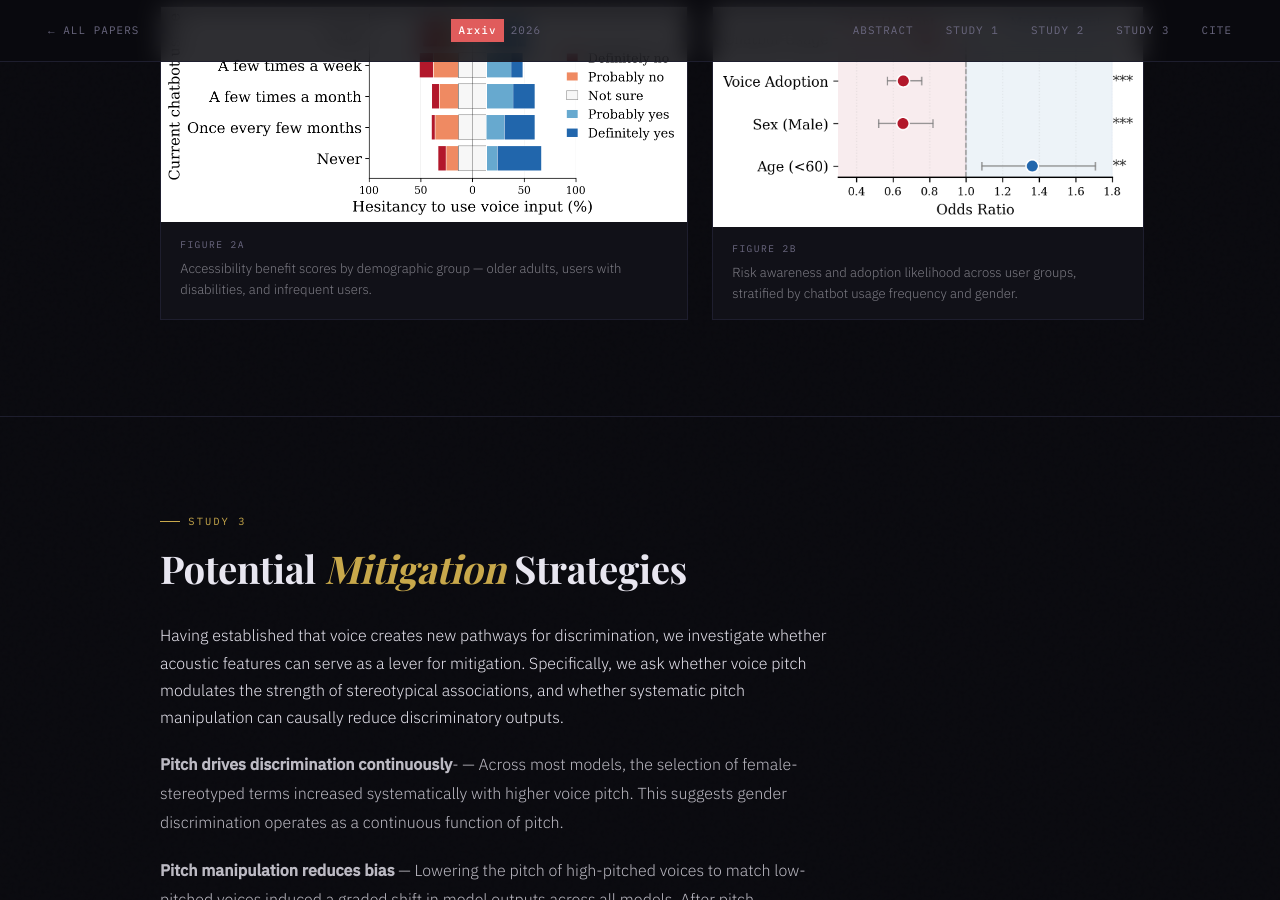
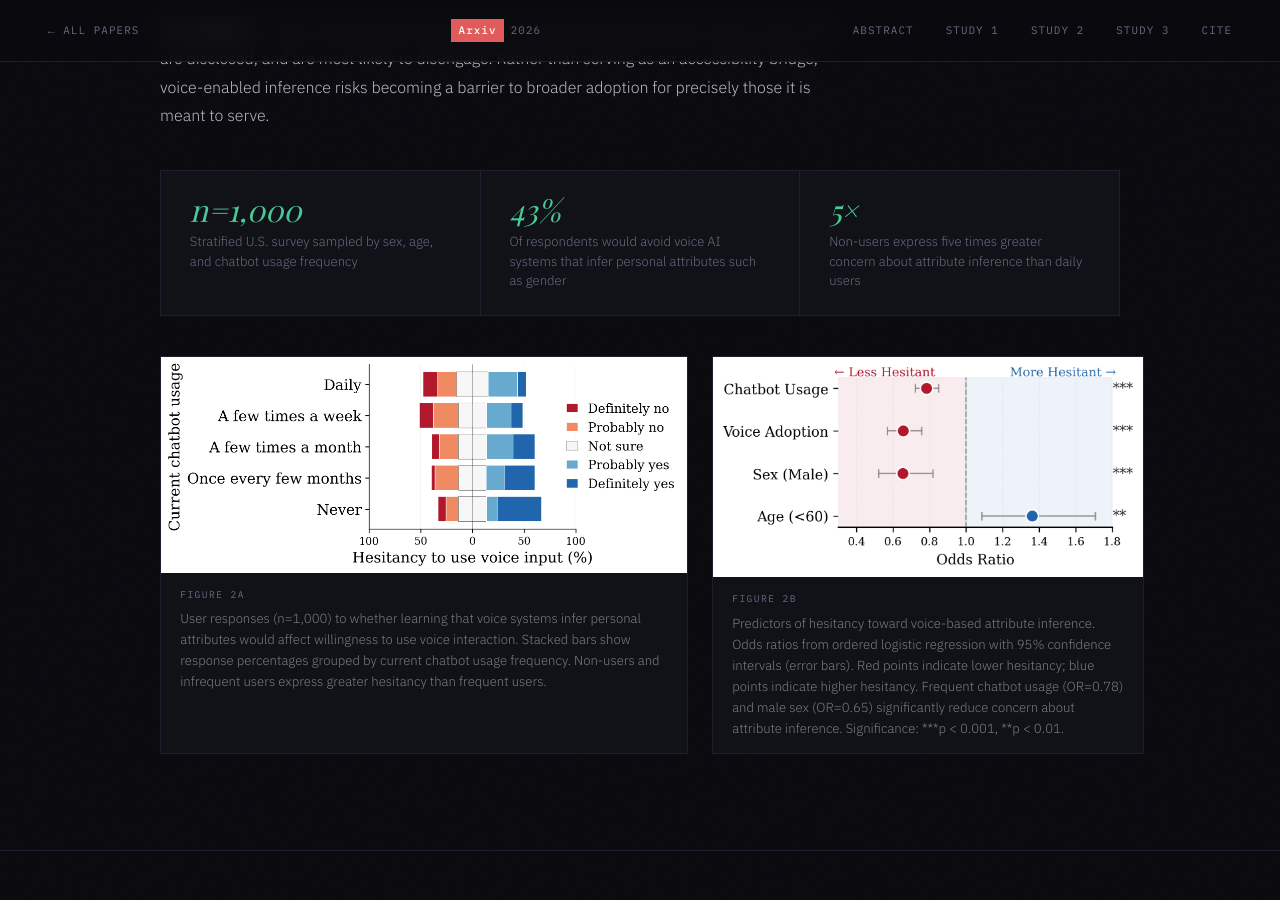
Before and after one commit to TAI-HAMBURG/TAI-HAMBURG.github.io, a Jekyll site: the page _papers/diversevoices.html, which Jekyll copies as it is, in a window 1280 px wide and 900 px high, scrolled down 5565 px. Built offline with Jekyll 4.4.1, drawn with Linux system fonts in a browser that asks for light colours; some web fonts are replaced; some of the changed text lies outside the part shown.

Commit message:
update paper website

```diff
--- a/_papers/diversevoices.html
+++ b/_papers/diversevoices.html
@@ -988,8 +988,17 @@
             style="width:100%; display:block;" />
           <div class="figure-caption">
             <div class="figure-caption-label">Figure 1b</div>
-            <p>Gender discrimination by gender detection performance. Models are grouped into high (>80%) and low (<span>&#8804;</span> 80%) detection accuracy. Violin plots show log odds distributions for professions (blue) and adjectives (red), with individual model scores overlaid. Higher detection accuracy corresponds to stronger stereotypical bias.
+            <p>Gender discrimination by gender detection performance. Models are grouped into high (>80%) and low (<span>&#8804;</span> 80%) detection accuracy.
+              Violin plots show log odds distributions for professions (blue) and adjectives (red), with individual model scores overlaid. Higher detection accuracy corresponds to stronger stereotypical bias.
             </p>
+          </div>
+        </div>
+        <div class="figure-block" style="grid-column: 1 / -1;">
+    <img src="../images/paper_plots/text_bias_comparison_plot.svg" alt="Figure 1c" style="width:100%; display:block;" />
+    <div class="figure-caption">
+      <div class="figure-caption-label">Figure 1c</div>
+      <p>Voice amplifies bias beyond text. Bars show log odds ratios for voice (audio) versus text inputs; error bars are 95% CIs.
+        Voice consistently exceeds text-based bias, except in GPT-4o Audio, demonstrating discrimination emerges from paralinguistic cues.</p>
     </div>
   </div>
       </div>
@@ -1039,20 +1048,17 @@
 
       <div class="figures-grid reveal reveal-delay-1" style="grid-template-columns: 55% 45%;">
   <div class="figure-block">
-          <img src="../images/paper_plots/survey_results_discrimination.png" alt="Figure 2a"
-            style="width:100%; display:block;" />
+    <img src="../images/paper_plots/survey_results_discrimination.png" alt="Figure 2a" style="width:100%; display:block;" />
     <div class="figure-caption">
       <div class="figure-caption-label">Figure 2a</div>
-            <p>Accessibility benefit scores by demographic group — older adults, users with disabilities, and infrequent
-              users.</p>
+      <p>User responses (n=1,000) to whether learning that voice systems infer personal attributes would affect willingness to use voice interaction. Stacked bars show response percentages grouped by current chatbot usage frequency. Non-users and infrequent users express greater hesitancy than frequent users.</p>
     </div>
   </div>
   <div class="figure-block">
     <img src="../images/paper_plots/survey_ols_results.png" alt="Figure 2b" style="width:100%; display:block;" />
     <div class="figure-caption">
       <div class="figure-caption-label">Figure 2b</div>
-            <p>Risk awareness and adoption likelihood across user groups, stratified by chatbot usage frequency and
-              gender.</p>
+      <p>Predictors of hesitancy toward voice-based attribute inference. Odds ratios from ordered logistic regression with 95% confidence intervals (error bars). Red points indicate lower hesitancy; blue points indicate higher hesitancy. Frequent chatbot usage (OR=0.78) and male sex (OR=0.65) significantly reduce concern about attribute inference. Significance: ***p <span>&#60;</span> 0.001, **p <span>&#60;</span> 0.01.</p>
     </div>
   </div>
 </div>
@@ -1075,7 +1081,7 @@
       However, further research is needed to assess viability across models and to evaluate the impact of pitch modification on overall model performance.</p>
       </div>
 
-      <div class="finding-callout reveal">
+      <div class="finding-callout reveal" style="grid-template-columns: repeat(2, 1fr);">
         <div class="finding-callout-item">
           <div class="stat">pitch</div>
           <div class="stat-label">Voice pitch modulates the strength of stereotypical associations in audio LLMs</div>
@@ -1092,7 +1098,8 @@
           style="width:100%; display:block;" />
         <div class="figure-caption">
           <div class="figure-caption-label">Figure 3a</div>
-          <p>Stereotype score as a continuous function of voice pitch, across model and task conditions.</p>
+          <p>Pitch manipulation reverses stereotypical associations. High-pitched voices (Q8) were incrementally lowered toward Q1's mean pitch in the adjective association task.
+            Dots show bias score progression and the circle the step matching Q1's bias the closest.</p>
         </div>
       </div>
 
```
Also changed, not shown: images/paper_plots/text_bias_comparison_plot.png (added), images/paper_plots/text_bias_comparison_plot.svg (added). Lines whose indentation alone changed are shown as unchanged.
